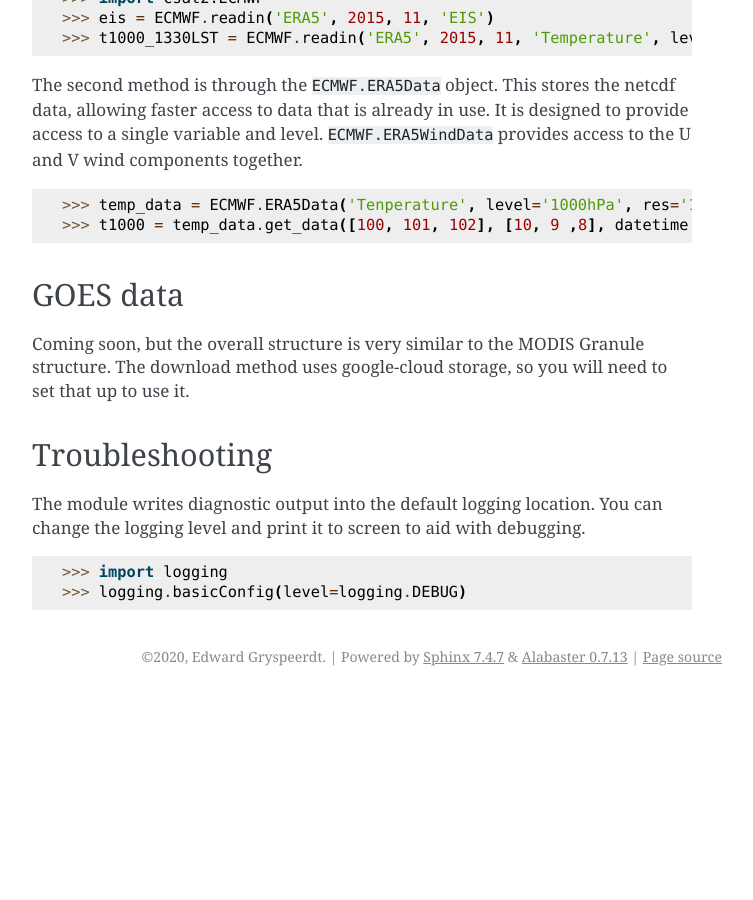
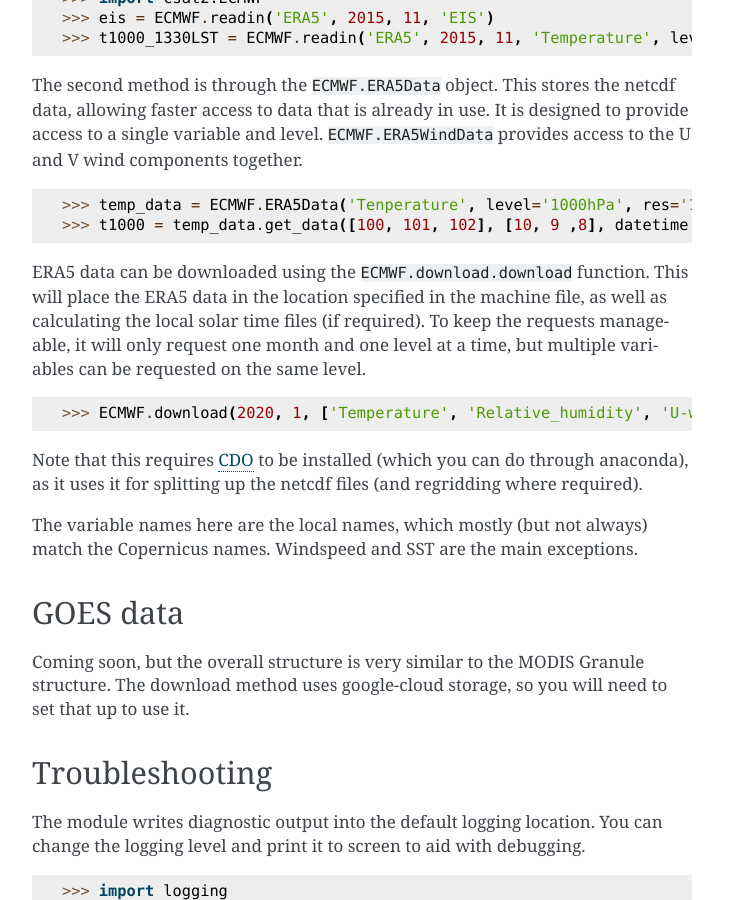
Before and after one commit to EdGrrr/csat2, a Sphinx documentation site: the page built from doc/usage.rst, in a window 1280 px wide and 900 px high, scrolled down 2208 px. Shown: the whole window, without its empty margins (388-1141 px from the left). Built offline with Sphinx 7.4.7, drawn with Linux system fonts in a browser that asks for light colours; before the commit the page ends 2904 px from its top, so only the background shows below that.

Commit message:
Added some documentation for the ERA5 downloader

```diff
--- a/doc/usage.rst
+++ b/doc/usage.rst
@@ -103,6 +103,18 @@
    >>> t1000 = temp_data.get_data([100, 101, 102], [10, 9 ,8], datetime.datetime(2015, 1, 1, 10))
 
 
+ERA5 data can be downloaded using the ``ECMWF.download.download`` function. This will place the ERA5 data in the location specified in the machine file, as well as calculating the local solar time files (if required). To keep the requests manageable, it will only request one month and one level at a time, but multiple variables can be requested on the same level.
+
+.. code-block:: python
+
+   >>> ECMWF.download(2020, 1, ['Temperature', 'Relative_humidity', 'U-wind-component'], level='1000hPa', resolution='1grid')
+
+Note that this requires `CDO <https://code.mpimet.mpg.de/projects/cdo/>`_ to be installed (which you can do through anaconda), as it uses it for splitting up the netcdf files (and regridding where required).
+
+The variable names here are the local names, which mostly (but not always) match the Copernicus names. Windspeed and SST are the main exceptions.
+
+
+
 GOES data
 ---------
 
```
Also changed, not shown: 1 other file.
